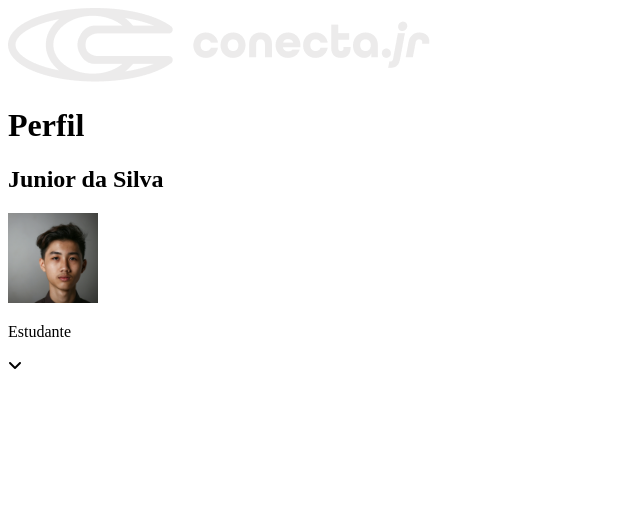
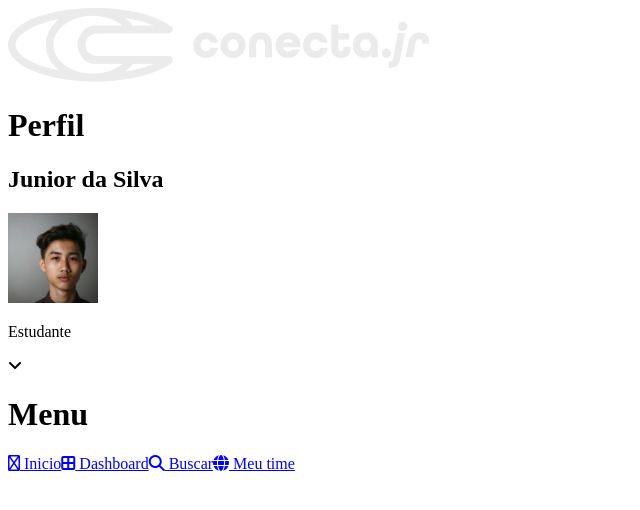
Before and after one commit to Gregory-Santos/ConectaJr, an Angular app: page / in a window 1280 px wide. Shown: the top 510 px of the page, without its empty margins (0-640 px from the left). Built offline with nearby package versions, Linux system fonts and the light colour scheme.

Commit message:
feat: incia-mini-nav-side-bar
feat: cria mini menu com inicio, dashboard, buscar e meu time

```diff
--- a/src/app/components/side-bar-esquerda/side-bar-esquerda.html
+++ b/src/app/components/side-bar-esquerda/side-bar-esquerda.html
@@ -9,3 +9,13 @@
     <p>Estudante</p>
     <i class="fa-solid fa-angle-down"></i>
 </div>
+
+<div class="mini-menu">
+    <h1>Menu</h1>
+    <nav>
+        <a routerLink="/home"> <i class="fa-regular fa-house"></i> Inicio</a>
+        <a routerLink="/dashboard"> <i class="fa-solid fa-border-all"></i> Dashboard</a>
+        <a routerLink="/buscar"> <i class="fa-solid fa-magnifying-glass"></i> Buscar</a>
+        <a routerLink="/meu-time"> <i class="fa-solid fa-globe"></i> Meu time</a>
+    </nav>
+</div>
--- a/src/app/components/side-bar-esquerda/side-bar-esquerda.ts
+++ b/src/app/components/side-bar-esquerda/side-bar-esquerda.ts
@@ -1,7 +1,8 @@
 import { Component } from '@angular/core';
+import { RouterLink } from '@angular/router';
 
 @Component({
-  imports: [],
+  imports: [RouterLink],
   selector: 'app-side-bar-esquerda',
   styleUrl: './side-bar-esquerda.css',
   templateUrl: './side-bar-esquerda.html',
```
